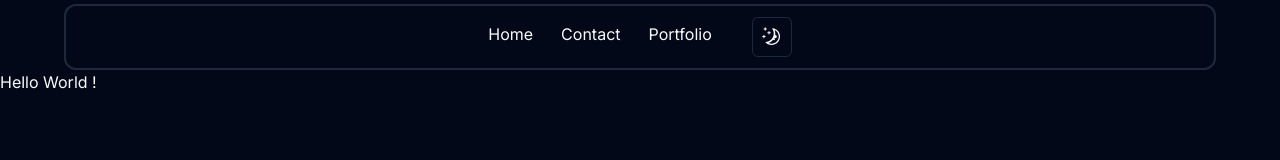
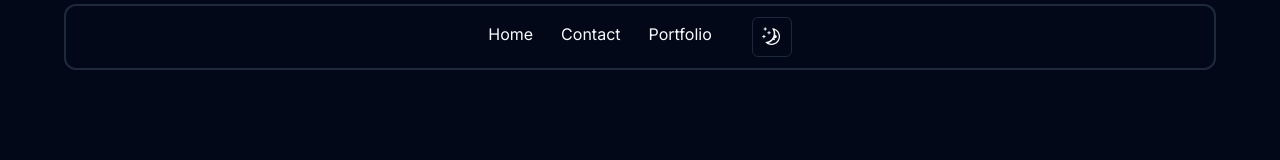
Before and after one commit to Asif-28/asif-portfolio, a Next.js app: page / in a window 1280 px wide. Shown: the top 160 px of the page. Built offline with nearby package versions, Linux system fonts and the light colour scheme.

Commit message:
testing done

```diff
--- a/src/app/page.tsx
+++ b/src/app/page.tsx
@@ -5,7 +5,6 @@ export default function Home() {
   return (
     <main className="">
       <Header />
-      Hello World !
     </main>
   );
 }
```
